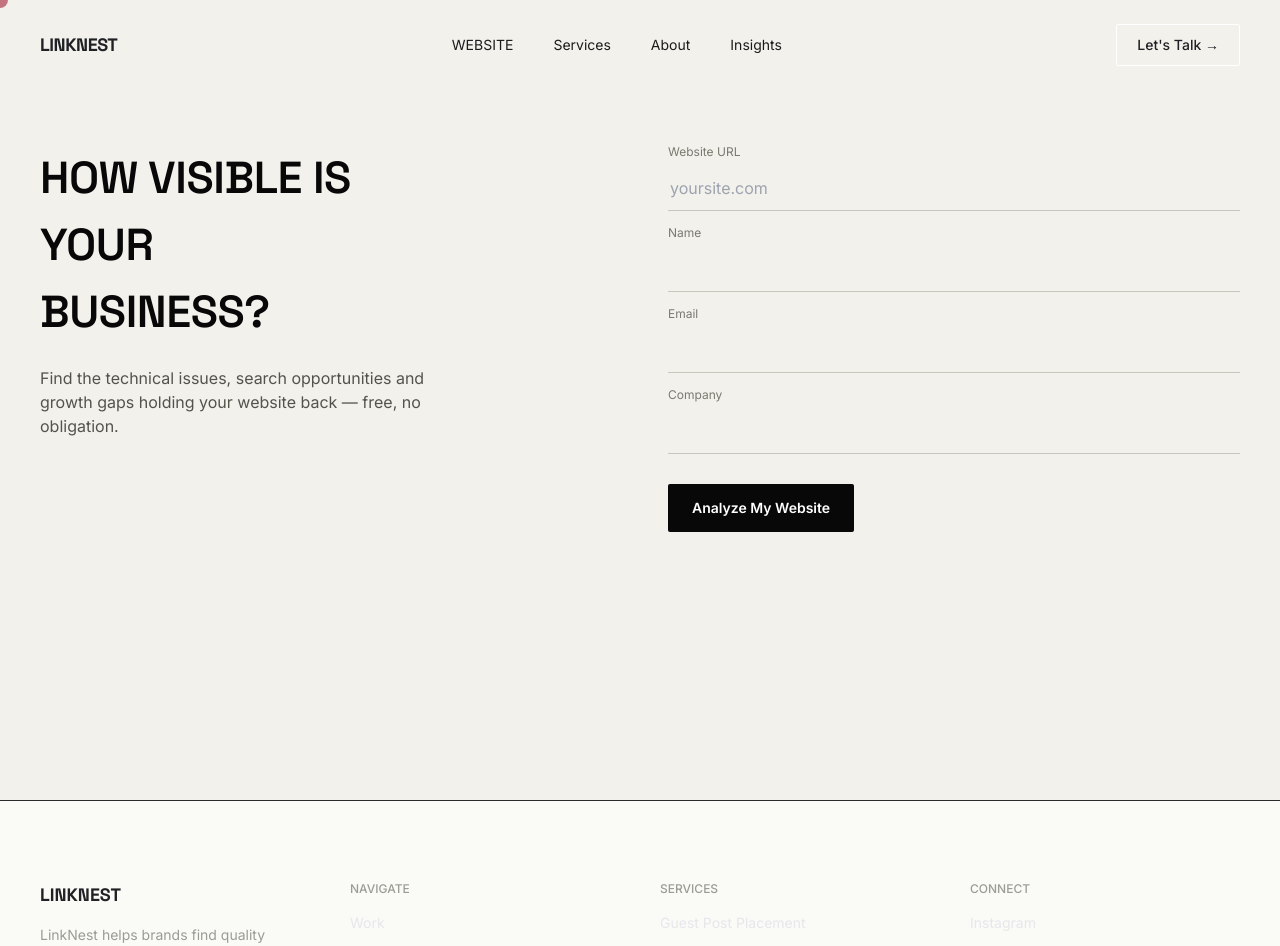
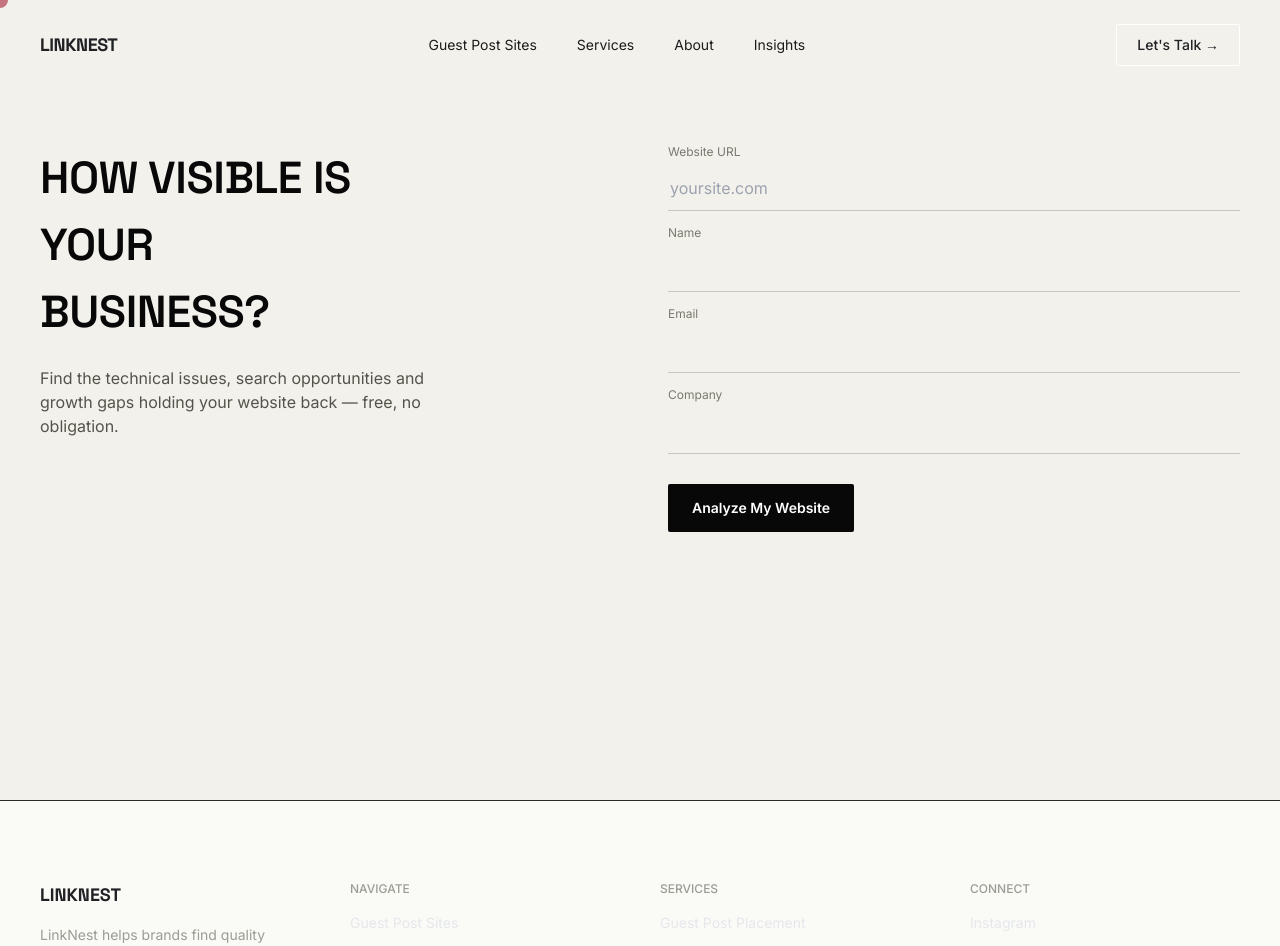
Before and after one commit to shaziashahzad434-lgtm/monument-seo, a React (Vite) app: page /contact in a window 1280 px wide. Shown: the top 946 px of the page. Built offline with nearby package versions, Linux system fonts and the light colour scheme.

Commit message:
Rename website navigation to Guest Post Sites

```diff
--- a/src/components/Footer.jsx
+++ b/src/components/Footer.jsx
@@ -13,7 +13,7 @@ export default function Footer() {
           </div>
           <div>
             <h4 className="text-xs text-muted mb-4 font-medium">NAVIGATE</h4>
-            <Link to="/work" className="block text-sm text-gray-200 mb-2.5 hover:text-orange">Work</Link>
+            <Link to="/work" className="block text-sm text-gray-200 mb-2.5 hover:text-orange">Guest Post Sites</Link>
             <Link to="/services" className="block text-sm text-gray-200 mb-2.5 hover:text-orange">Services</Link>
             <Link to="/about" className="block text-sm text-gray-200 mb-2.5 hover:text-orange">About</Link>
             <Link to="/contact" className="block text-sm text-gray-200 mb-2.5 hover:text-orange">Contact</Link>
--- a/src/components/MobileMenu.jsx
+++ b/src/components/MobileMenu.jsx
@@ -2,7 +2,7 @@ import { Link } from 'react-router-dom';
 import { X } from 'lucide-react';
 
 const links = [
-  { to: '/work', label: 'Work' },
+  { to: '/work', label: 'Guest Post Sites' },
   { to: '/services', label: 'Services' },
   { to: '/about', label: 'About' },
   { to: '/insights', label: 'Insights' },
--- a/src/components/Navbar.jsx
+++ b/src/components/Navbar.jsx
@@ -28,7 +28,7 @@ export default function Navbar() {
           </Link>
 
           <div className="hidden md:flex items-center gap-10 text-sm text-gray-900">
-            <Link to="/Websites" className="transition-colors" data-cursor="VIEW">WEBSITE</Link>
+            <Link to="/Websites" className="transition-colors" data-cursor="VIEW">Guest Post Sites</Link>
             <Link to="/services" className="transition-colors">Services</Link>
             <Link to="/about" className="transition-colors">About</Link>
             <Link to="/insights" className="transition-colors">Insights</Link>
```
